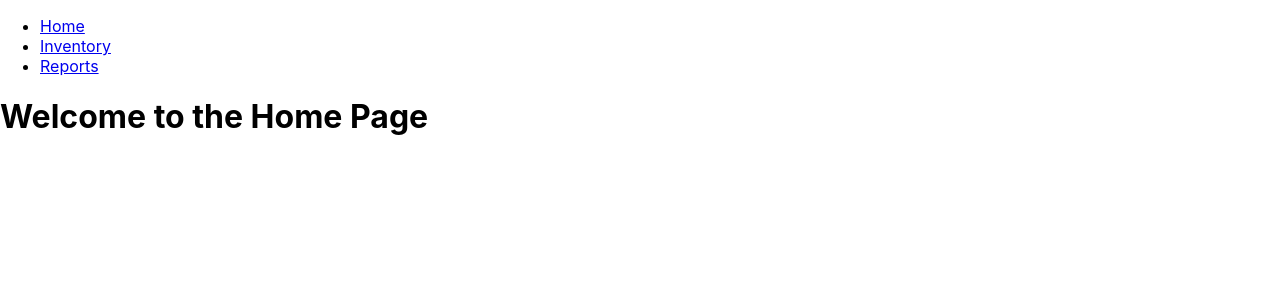
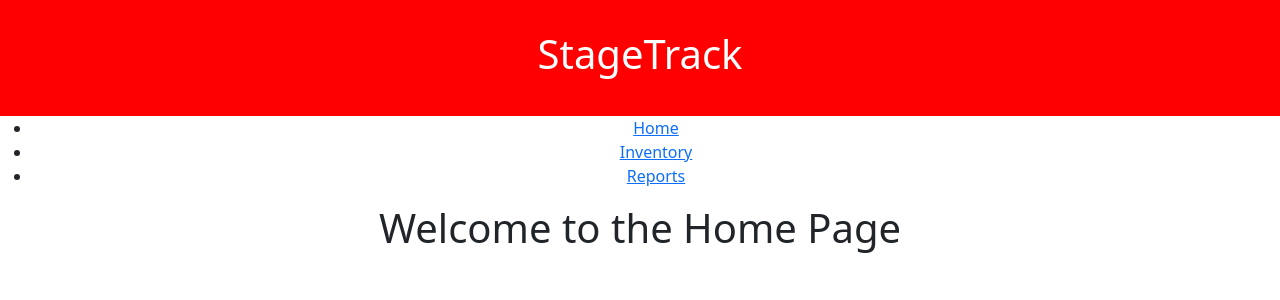
Before and after one commit to juliahumphrys/inventory-management-system, a React (Create React App) app: page / in a window 1280 px wide. Shown: the top 300 px of the page. Built offline with nearby package versions, Linux system fonts and the light colour scheme.

Commit message:
Added some styling elements

```diff
--- a/src/App.css
+++ b/src/App.css
@@ -11,6 +11,15 @@
   .App-logo {
     animation: App-logo-spin infinite 20s linear;
   }
+}
+
+/* New styles for the red banner/header */
+.app-header {
+  background-color: red; /* Red background for the header */
+  padding: 30px; /* Padding for spacing */
+  text-align: center; /* Center the text */
+  color: white; /* White text color for contrast */
+  font-size: 8em; /* Larger font size for the header */
 }
 
 .App-header {
--- a/src/App.js
+++ b/src/App.js
@@ -1,12 +1,21 @@
 import React from 'react';
+import 'bootstrap/dist/css/bootstrap.min.css';
 import { BrowserRouter as Router, Route, Routes } from 'react-router-dom';
 import NavBar from './Components/NavBar';
+import './App.css'; // Importing the CSS file for custom styles
 
 function App() {
   return (
     <Router>
       <div className="App">
+        {/* Banner and Header */}
+        <header className="app-header">
+          <h1>StageTrack</h1>
+        </header>
+
         <NavBar />
+
+        {/* Routing to different pages */}
         <Routes>
           <Route path="/" element={<Home />} />
           <Route path="/inventory" element={<Inventory />} />
```
